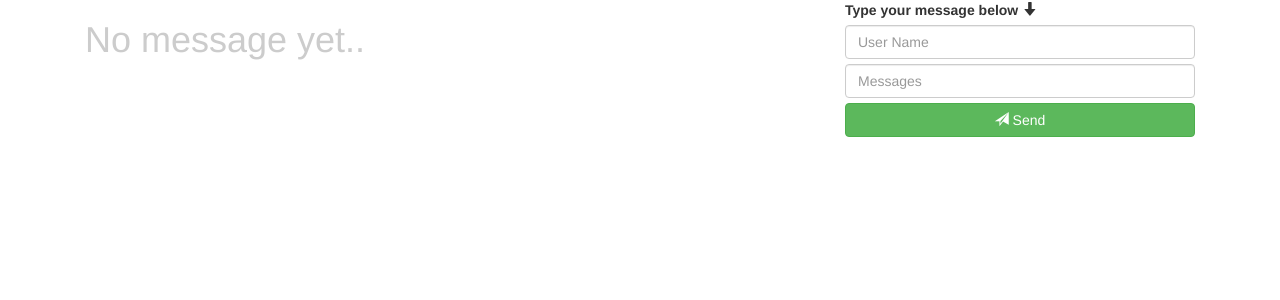
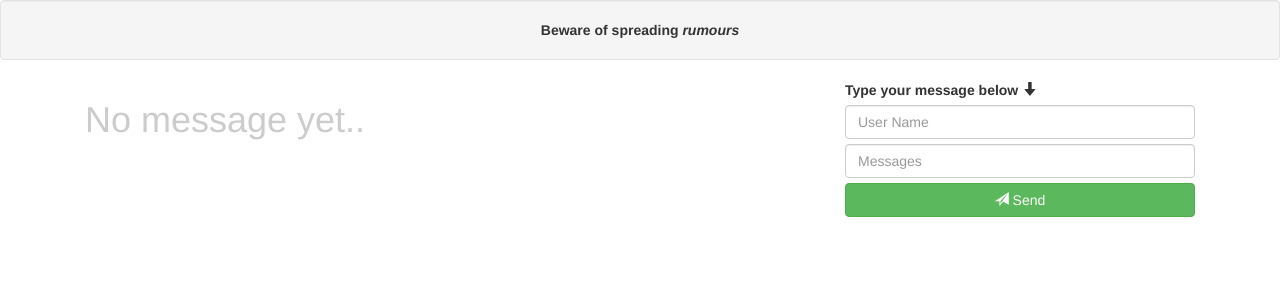
Before and after one commit to agree2disagree/Rumour, a Flask app: template app/templates/chat.html in a window 1280 px wide. Shown: the top 300 px of the page. Run offline with Flask 2, Linux system fonts and the light colour scheme; the template is opened without the code that fills it, so the values that code supplies are empty; parts of the project's set-up code (start-up, migrations or seed data) failed here and were passed over; some libraries are stand-ins or nearby versions.

Commit message:
first proper update

```diff
--- a/app/routes.py
+++ b/app/routes.py
@@ -141,5 +141,5 @@ def messageRecived():
 
 @socketio.on( 'my event' )
 def handle_my_custom_event( json ):
-	print( 'recived my event: ' + str( json ) )
+	# print( 'recived my event: ' + str( json ) )
 	socketio.emit( 'my response', json, callback=messageRecived )
--- a/app/templates/chat.html
+++ b/app/templates/chat.html
@@ -30,7 +30,7 @@
   </head>
   <body>
 
-    <!-- <div class="text-center well"><b>My Super Python Chat App</b></div> -->
+    <div class="text-center well"><b>Beware of spreading <i>rumours</i></b></div>
 
     <div class="container">
       <div class="col-sm-8">
```
Also changed, not shown: app.db.
